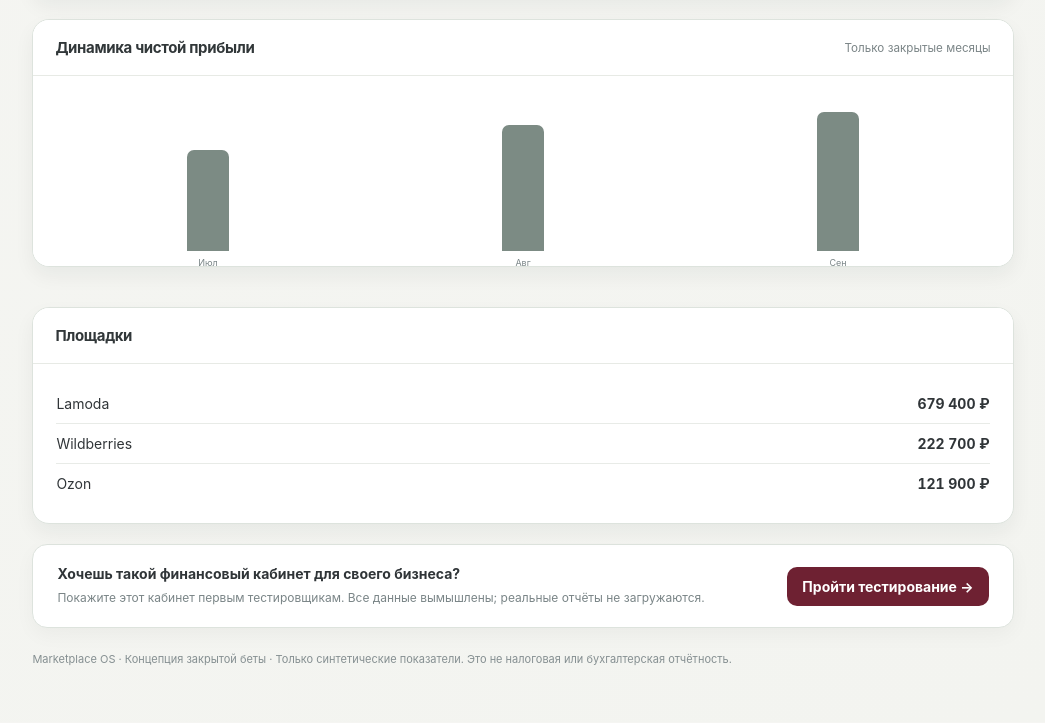
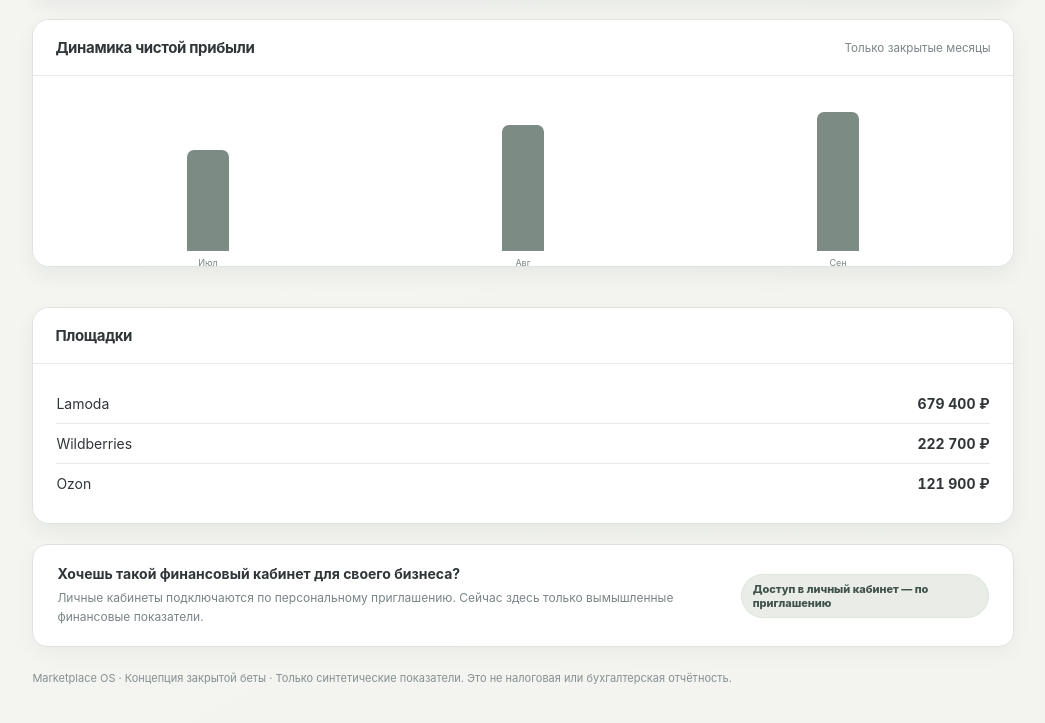
Before and after one commit to Batinayana/marketplace-os-demo, a plain HTML site: page index.html in a window 1280 px wide. Shown: the part 1806-2529 px from the top of the page, without its empty margins (228-1273 px from the left). Drawn offline with Linux system fonts and the light colour scheme.

Commit message:
Replace feedback-flow CTA with private invitation-only onboarding notice

```diff
--- a/index.html
+++ b/index.html
@@ -140,7 +140,7 @@ body{background:#F5F5F2;color:#303538}
 <section id="pnl" class="view hidden"><div class="sectitle">ОТЧЁТ О ПРИБЫЛЯХ И УБЫТКАХ</div><div class="panel"><div class="panel-head"><div><h2 id="pnlTitle">ОПиУ · весь бизнес</h2><div class="sub">Каждая строка раскрывается до состава расчёта. В настоящем кабинете — до первичного документа.</div></div></div><div class="panel-body" id="pnlLines"></div><div id="drill" class="hidden drill"></div></div></section>
 <section id="dds" class="view hidden"><div class="sectitle">ДВИЖЕНИЕ ДЕНЕЖНЫХ СРЕДСТВ</div><div class="note">Остаток денег нельзя вывести из прибыли. Для корректного конечного сальдо необходим начальный остаток и полный список денежных операций по всем счетам.</div><div class="cashstat" id="cashStats"></div><section class="panel"><div class="panel-head"><h2>Журнал ДДС · демонстрационные операции</h2></div><div class="tblwrap"><table class="table ddstable"><thead><tr><th>Дата</th><th>Тип</th><th>Статья</th><th>Счёт</th><th class="num">Сумма</th></tr></thead><tbody id="cashRows"></tbody></table></div></section></section>
 <section id="sources" class="view hidden"><div class="sectitle">ПОДТВЕРЖДЕНИЕ ФИНАНСОВОГО РЕЗУЛЬТАТА</div><div class="panel"><div class="panel-head"><h2>Контроль закрытия периода</h2></div><div class="panel-body"><p class="sub">Реальный сервис проверяет наличие официальных отчётов, корректировок, себестоимости, распределённых расходов и налогов. API-заказы не заменяют закрывающие документы.</p><div id="sourceCards"></div></div></div></section>
-<section class="cta"><div><strong>Хочешь такой финансовый кабинет для своего бизнеса?</strong><p class="sub" style="margin:6px 0 0">Покажите этот кабинет первым тестировщикам. Все данные вымышлены; реальные отчёты не загружаются.</p></div><button class="btn" id="copyRequest">Пройти тестирование →</button></section><footer class="foot">Marketplace OS · Концепция закрытой беты · Только синтетические показатели. Это не налоговая или бухгалтерская отчётность.</footer></main></div><div class="toast" id="toast" role="status"></div>
+<section class="cta"><div><strong>Хочешь такой финансовый кабинет для своего бизнеса?</strong><p class="sub" style="margin:6px 0 0">Личные кабинеты подключаются по персональному приглашению. Сейчас здесь только вымышленные финансовые показатели.</p></div><span class="badge">Доступ в личный кабинет — по приглашению</span></section><footer class="foot">Marketplace OS · Концепция закрытой беты · Только синтетические показатели. Это не налоговая или бухгалтерская отчётность.</footer></main></div><div class="toast" id="toast" role="status"></div>
 <script>
 const months=['Янв','Фев','Мар','Апр','Май','Июн','Июл','Авг','Сен','Окт','Ноя','Дек'];
 const names={business:'Весь бизнес',lamoda:'Lamoda',wb:'Wildberries',ozon:'Ozon'};
@@ -182,6 +182,6 @@ document.querySelectorAll('.nav').forEach(n=>n.addEventListener('click',()=>tab(
 el('monthly').addEventListener('click',e=>{let b=e.target.closest('[data-month]');if(!b)return;el('month').value=b.dataset.month;apply();tab('pnl')});el('marketsPanel').addEventListener('click',e=>{let b=e.target.closest('[data-market]');if(!b)return;el('market').value=b.dataset.market;apply();tab('dashboard')});
 el('pnlLines').addEventListener('click',e=>{let b=e.target.closest('.pnl-drill');if(!b)return;let names=['Реализация','Комиссии и услуги','Себестоимость','Маржинальный результат','Общие расходы','Налоги','Чистая прибыль'];el('drill').innerHTML=`<strong>${names[+b.dataset.line]}</strong>Демонстрация расшифровки. В рабочем сервисе здесь показываются исходный документ, строка, дата и способ расчёта. В демонстрации настоящие документы отсутствуют.`;el('drill').classList.remove('hidden')});
 el('logo').addEventListener('click',e=>{e.preventDefault();tab('dashboard')});
-el('copyRequest').addEventListener('click',()=>{window.location.href='./pilot.html'});
+
 apply();
 </script></body></html>
```
